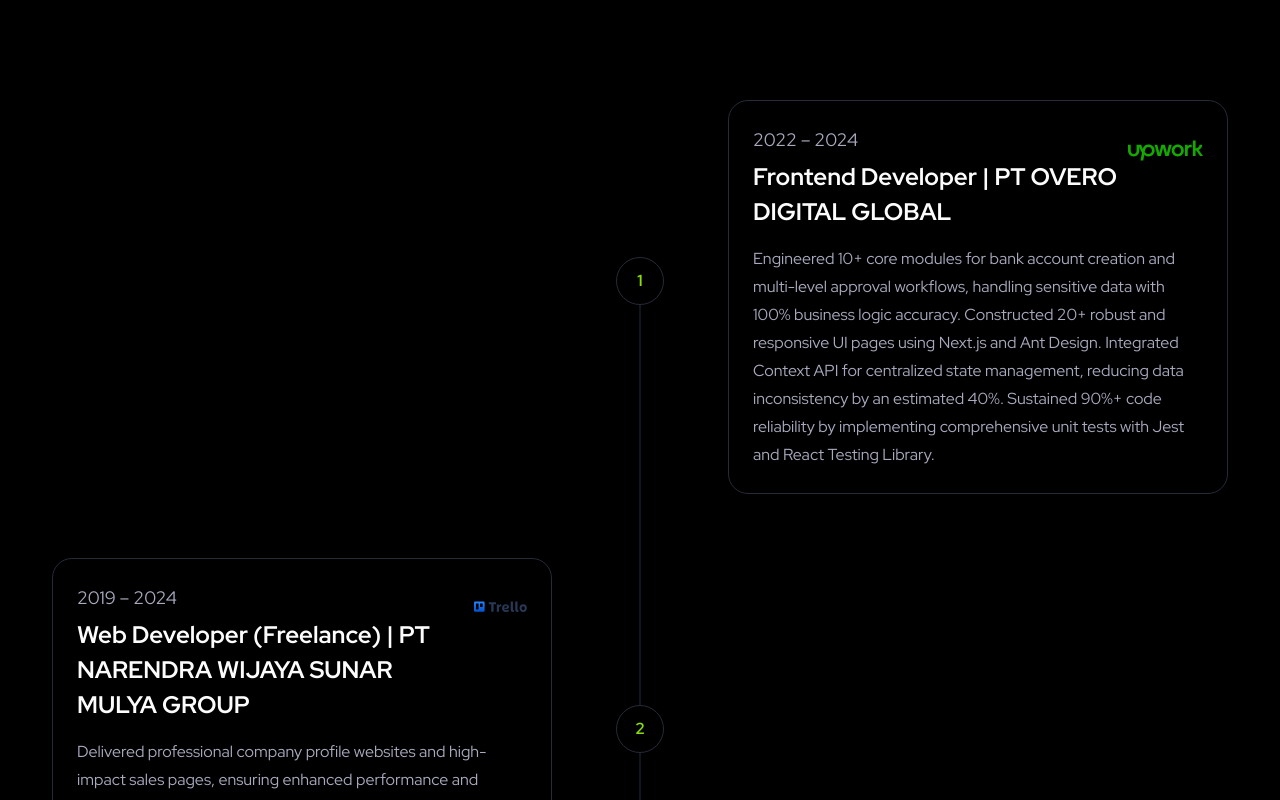
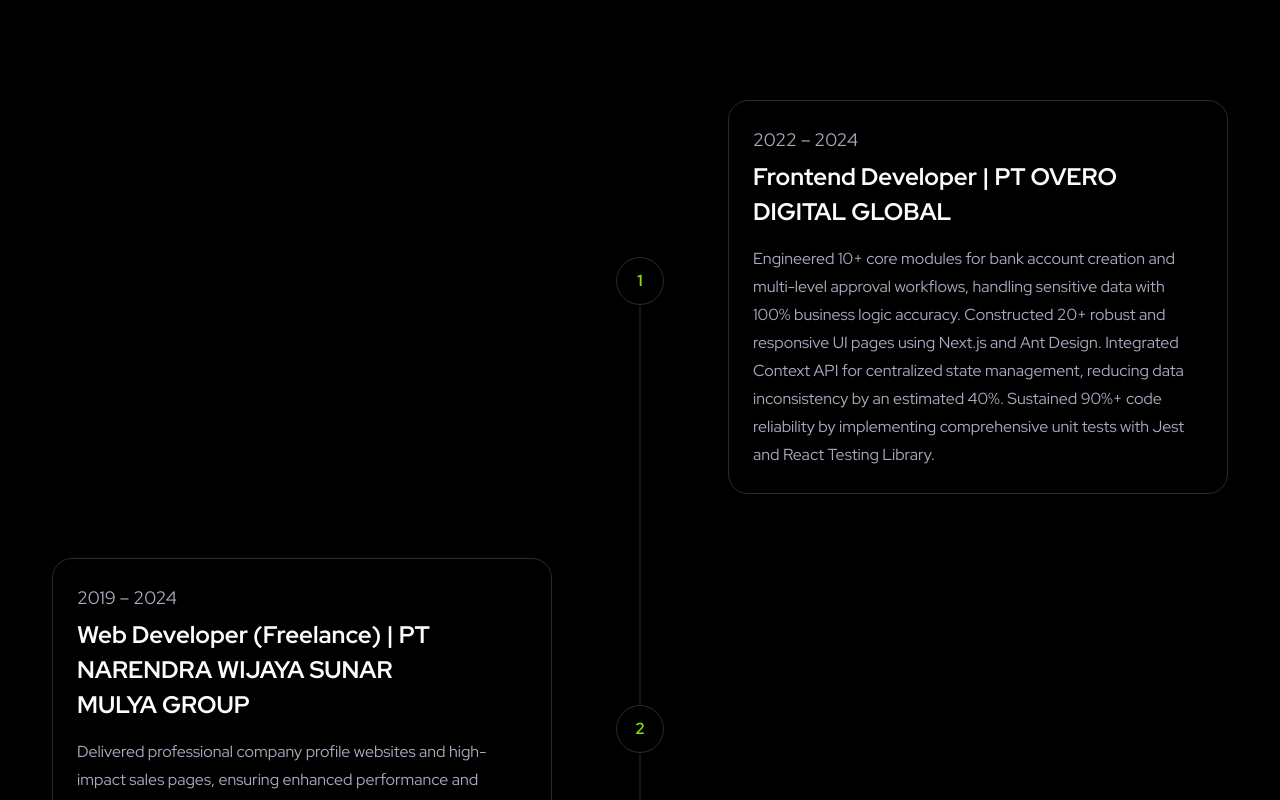
Before and after one commit to hanssav/wph-portofolio-8, a Next.js app: page / in a window 1280 px wide. Shown: the part 4700-5500 px from the top of the page. Built offline with nearby package versions, Linux system fonts and the light colour scheme.

Commit message:
fix/image
Signed-off-by: hanssav <handihandi40@gmail.com>

```diff
--- a/src/components/page/work/partials/work-card.tsx
+++ b/src/components/page/work/partials/work-card.tsx
@@ -18,6 +18,7 @@
         </h1>
       </div>
       <div className='relative h-8 w-[76px] overflow-hidden lg:h-12 lg:w-[114px]'>
+        {work && work.img && (
           <Image
             fill
             src={work.img}
@@ -25,6 +26,7 @@
             className='object-contain'
             sizes='(max-width: 1024px) 76px, 114px'
           />
+        )}
       </div>
     </div>
 
--- a/src/lib/constants/pages/work.ts
+++ b/src/lib/constants/pages/work.ts
@@ -12,7 +12,7 @@
   year: string;
   title: string;
   description: string;
-  img: string;
+  img?: string;
 };
 
 export const WORK_DATA: WorkType[] = [
@@ -20,18 +20,18 @@
     year: '2022 – 2024',
     title: 'Frontend Developer | PT OVERO DIGITAL GLOBAL',
     description: `Engineered 10+ core modules for bank account creation and multi-level approval workflows, handling sensitive data with 100% business logic accuracy. Constructed 20+ robust and responsive UI pages using Next.js and Ant Design. Integrated Context API for centralized state management, reducing data inconsistency by an estimated 40%. Sustained 90%+ code reliability by implementing comprehensive unit tests with Jest and React Testing Library.`,
-    img: ICONS.COMPANY[1],
+    // img: ICONS.COMPANY[1],
   },
   {
     year: '2019 – 2024',
     title: 'Web Developer (Freelance) | PT NARENDRA WIJAYA SUNAR MULYA GROUP',
     description: `Delivered professional company profile websites and high-impact sales pages, ensuring enhanced performance and mobile responsiveness for corporate clients. Streamlined the transition from marketing requirements to technical delivery, cutting development time by 15% through standardized WordPress workflows.`,
-    img: ICONS.COMPANY[2],
+    // img: ICONS.COMPANY[2],
   },
   {
     year: '2020 – 2021',
     title: 'Web Developer & Online Marketing | SAMARA GROUP',
     description: `Launched a comprehensive corporate blog and 4 targeted marketing landing pages, significantly increasing the company's online visibility and brand awareness. Integrated digital marketing strategies into web development, resulting in improved lead conversion rates and contributing to a noticeable increase in sales revenue. Customized web functionalities for various internal projects, achieving a high user satisfaction rate by enhancing UI engagement and navigation flow.`,
-    img: ICONS.COMPANY[3],
+    // img: ICONS.COMPANY[3],
   },
 ];
```
Lines whose indentation alone changed are shown as unchanged.
